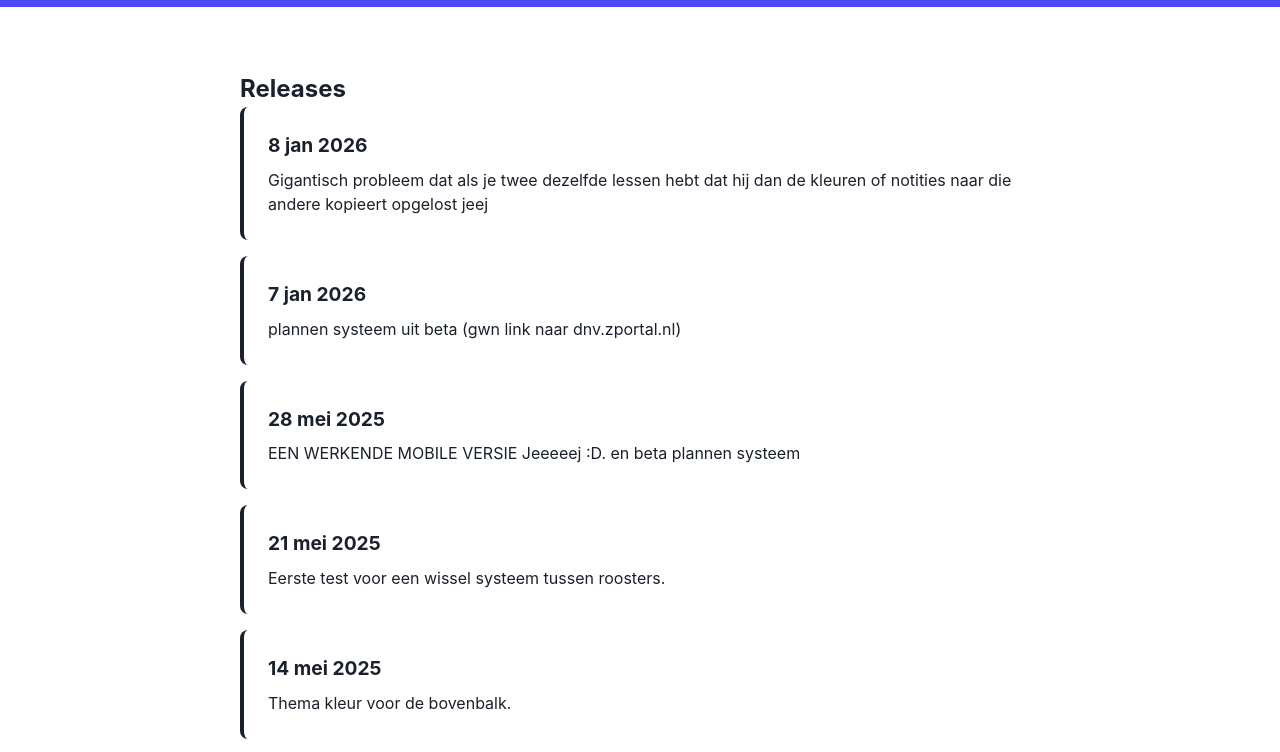
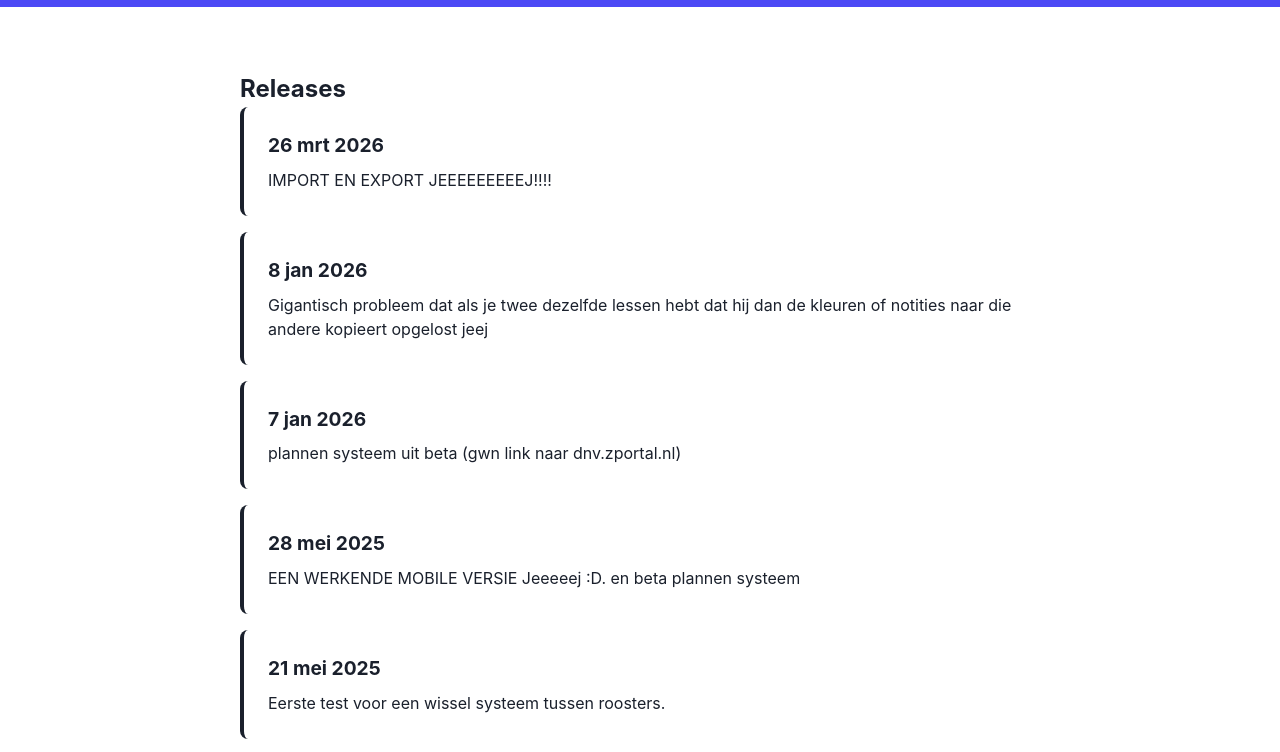
Before and after one commit to Dion2011q/blauwwijzer, a plain HTML site: page updates.html in a window 1280 px wide. Shown: the part 38-790 px from the top of the page. Drawn offline with Linux system fonts and the light colour scheme.

Commit message:
Add new release note for March 26, 2026

```diff
--- a/updates.html
+++ b/updates.html
@@ -54,6 +54,11 @@
         <div class="container">
             <div class="releases">
                 <h2>Releases</h2>
+
+                <div class="release">
+                    <h3>26 mrt 2026</h3>
+                    <p>IMPORT EN EXPORT JEEEEEEEEEJ!!!!</p>
+                </div>
 
                 <div class="release">
                     <h3>8 jan 2026</h3>
```
